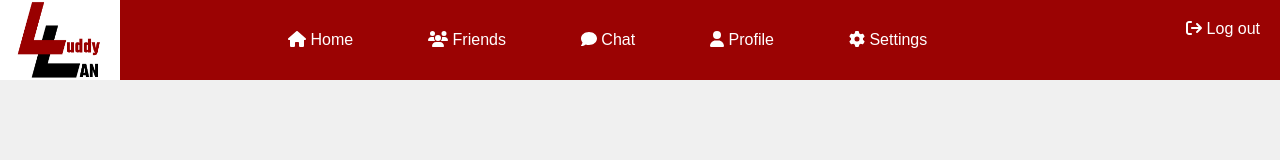
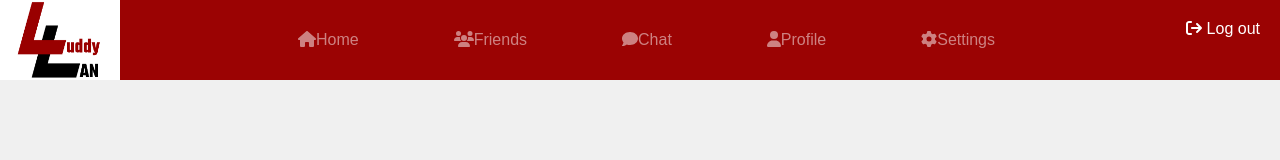
Before and after one commit to pranav1421998/LuddyLan, a React (Create React App) app: page /dashboard in a window 1280 px wide. Shown: the top 160 px of the page. Built offline with nearby package versions, Linux system fonts and the light colour scheme; no server answers; the database is empty.

Commit message:
edited navbar

```diff
--- a/src/Navbar.css
+++ b/src/Navbar.css
@@ -61,3 +61,16 @@
     color: white;
     font-size: 16px;
   }
+
+  .btn {
+    font-size: 16px;
+    color: white;
+    background: none;
+    display: flex;
+    opacity: 50%;
+  }
+
+  .btn:hover {
+    background: none;
+    opacity: 100%;
+  }
--- a/src/Navbar.js
+++ b/src/Navbar.js
@@ -22,11 +22,11 @@ const Navbar = () => {
         </div>
         {/* other webpage links */}
         <div className="pages">
-          <p onClick={() => navigate('/dashboard')}><FontAwesomeIcon icon={faHome}/> Home</p>
-          <p onClick={() => navigate('/FriendRequests')}><FontAwesomeIcon icon={faUsers}/> Friends</p>
-          <p onClick={() => navigate('/chat')}><FontAwesomeIcon icon={faComment}/> Chat</p>
-          <p onClick={() => navigate('/profile')}><FontAwesomeIcon icon={faUser}/> Profile</p>
-          <p onClick={() => navigate('/profileSettings')}><FontAwesomeIcon icon={faGear}/> Settings</p>
+          <button className='btn' onClick={() => navigate('/dashboard')}><FontAwesomeIcon icon={faHome}/> Home</button>
+          <button className='btn' onClick={() => navigate('/FriendRequests')}><FontAwesomeIcon icon={faUsers}/> Friends</button>
+          <button className='btn' onClick={() => navigate('/chat')}><FontAwesomeIcon icon={faComment}/> Chat</button>
+          <button className='btn' onClick={() => navigate('/profile')}><FontAwesomeIcon icon={faUser}/> Profile</button>
+          <button className='btn' onClick={() => navigate('/profileSettings')}><FontAwesomeIcon icon={faGear}/> Settings</button>
         </div>
         {/* log out */}
         <div className="login">
```
Also changed, not shown: src/CreatePoll.css (+0 -22 lines).
